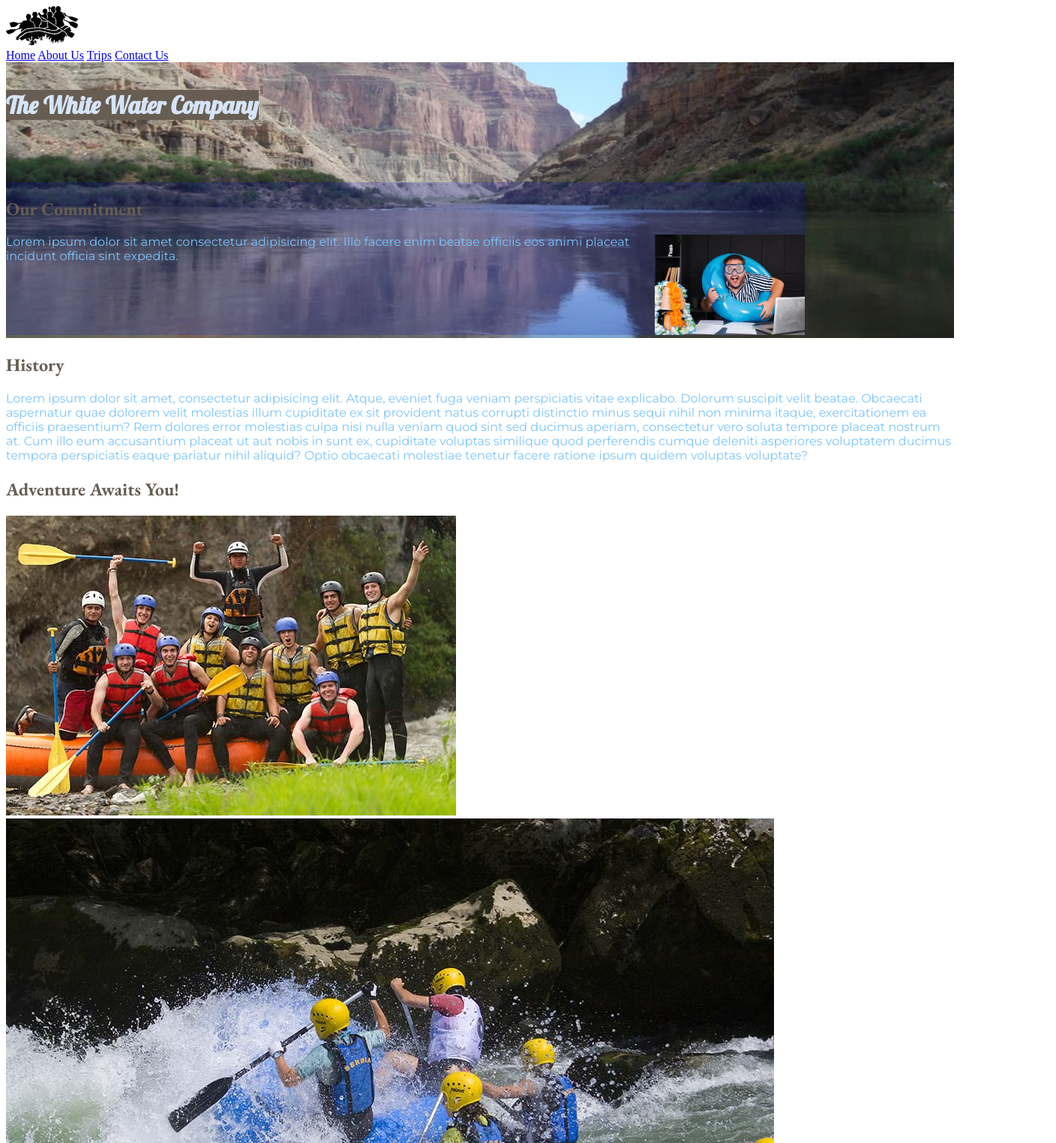
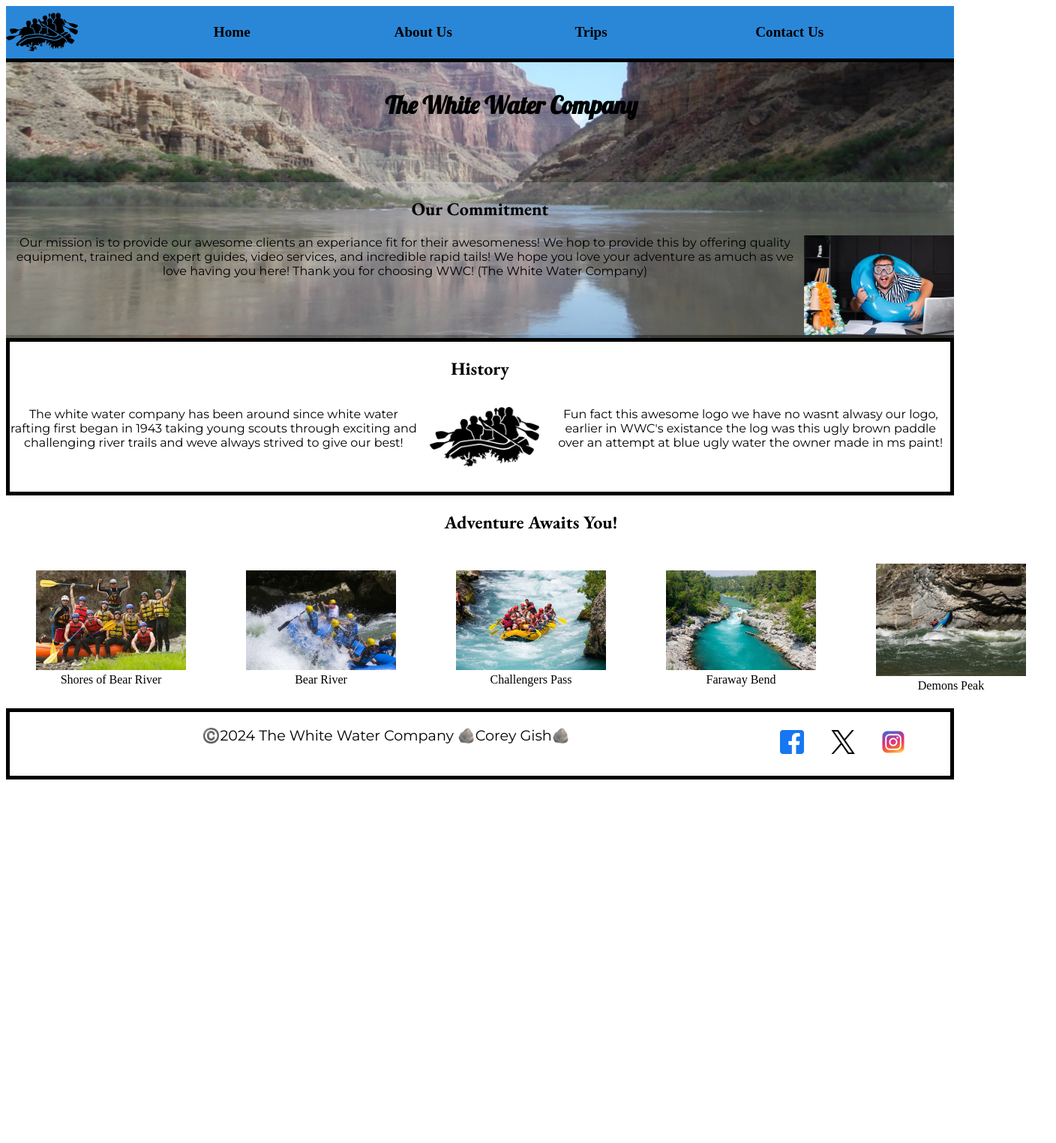
Before and after one commit to CoreyfromtheQuarry/wdd130, a plain HTML site: page wwr/about.html in a window 1280 px wide. Shown: the whole page at 75% size, 1408 px wide, since content can reach past the window. After the commit the page ends 1048 px from the top, so only its background shows below. Drawn offline with nearby package versions, Linux system fonts and the light colour scheme.

Commit message:
made massive changes to css styling

```diff
--- a/wwr/about.html
+++ b/wwr/about.html
@@ -9,9 +9,11 @@
         <link rel="stylesheet" href="styles/rafting.css">
     </head>
     <body>
-        <header>
-            <img src="images/logo.png" alt="wwr logo">
-            <nav>
+        <header class="grid">
+            <div class="logo-box">
+                <img class="logo" src="images/logo-nobg.png" alt="wwr logo">
+            </div>
+            <nav class="navigation">
                 <a href="index.html">Home</a>
                 <a href="about.html">About Us</a>
                 <a href="trips.html">Trips</a>
@@ -21,29 +23,52 @@
         <main>
             <div class="hero">
                 <img class="banner" src="images/hero.jpg" alt="wide view of an earth river nestled in a red rock vally">
+                <div class="banner-box">
                     <h1>The White Water Company</h1>
                     <article>
                         <h2>Our Commitment</h2>
                         <img src="images/happy_guy.webp" alt="a very happy employee" width="200">
-                    <p>Lorem ipsum dolor sit amet consectetur adipisicing elit. Illo facere enim beatae officiis eos animi placeat incidunt officia sint expedita.</p>
+                        <p>Our mission is to provide our awesome clients an experiance fit for their awesomeness! We hop to provide this by offering quality equipment, trained and expert guides, video services, and incredible rapid tails! We hope you love your adventure as amuch as we love having you here! Thank you for choosing WWC! (The White Water Company)</p>
                     </article>
-                <section>
+                </div>
+                <section class="history-grid">
                     <h2>History</h2>
-                    <p>Lorem ipsum dolor sit amet, consectetur adipisicing elit. Atque, eveniet fuga veniam perspiciatis vitae explicabo. Dolorum suscipit velit beatae. Obcaecati aspernatur quae dolorem velit molestias illum cupiditate ex sit provident natus corrupti distinctio minus sequi nihil non minima itaque, exercitationem ea officiis praesentium? Rem dolores error molestias culpa nisi nulla veniam quod sint sed ducimus aperiam, consectetur vero soluta tempore placeat nostrum at. Cum illo eum accusantium placeat ut aut nobis in sunt ex, cupiditate voluptas similique quod perferendis cumque deleniti asperiores voluptatem ducimus tempora perspiciatis eaque pariatur nihil aliquid? Optio obcaecati molestiae tenetur facere ratione ipsum quidem voluptas voluptate?</p>
+                    <div class="history-flex">
+                        <p>The white water company has been around since white water rafting first began in 1943 taking young scouts through exciting and challenging river trails and weve always strived to give our best!</p>
+                        <img class="history-img" src="images/logo.png" alt="History logo">
+                        <p>Fun fact this awesome logo we have no wasnt alwasy our logo, earlier in WWC's existance the log was this ugly brown paddle over an attempt at blue ugly water the owner made in ms paint!</p>
+                    </div>
                 </section>
-                <section>
+                <section class="adventure-grid">
                     <h2>Adventure Awaits You!</h2>
+                    <div class="adventure-flex">
+                        <figure>
                             <img src="images/adventure1.jpg" alt="crew getting ready to raft">
+                            <figcaption>Shores of Bear River</figcaption>
+                        </figure>
+                        <figure>
                             <img src="images/adventure2.jpg" alt="crew on the water">
+                            <figcaption>Bear River</figcaption>
+                        </figure>
+                        <figure>
                             <img src="images/adventure3.jpg" alt="crew on the water hitting a rapid">
+                            <figcaption>Challengers Pass</figcaption>
+                        </figure>
+                        <figure>
                             <img src="images/adventure4.jpg" alt="crew far along the river">
+                            <figcaption>Faraway Bend</figcaption>
+                        </figure>
+                        <figure>
                             <img src="images/adventure5.jpg" alt="a solo adventurer hitting a big rapid">
+                            <figcaption>Demons Peak</figcaption>
+                        </figure>
+                    </div>
                 </section>
             </div>
         </main>
-        <footer>
+        <footer class="footer-grid">
             <p>©️2024 The White Water Company 🪨Corey Gish🪨</p>
-            <nav>
+            <nav class="footer-flex">
                 <a href="https://www.facebook.com/">
                     <img src="images/facebook_logo.webp" alt="facebook">
                 </a>
--- a/wwr/styles/rafting.css
+++ b/wwr/styles/rafting.css
@@ -19,43 +19,136 @@
 
 h1 {
     font-family: var(--title-font);
-    color: var(--secondary-color);
+    color: black;
     position: absolute;
     top: 1rem;
-    background-color: #675D52;
+    left: 40%;
 }
 
 h2 {
     font-family: var(--heading-font);
-    color: var(--accent2-color);
+    color:black;
+    text-align: center;
 }
 
 p {
     font-family: var(--paragraph-font);
-    color: var(--accent3-color);
+    color: black;
+    text-align: center;
+}
+
+header {
+    display: grid;
+    grid-template-columns: 1fr 4fr;
+    background-color: #2a87d8;
+    border-bottom: solid black 5px;
+
+}
+
+.logo-box {
+    display: flex;
+    justify-items: center;
+    align-items: center;
+}
+
+.logo {
+    width: 6rem;
+    height: auto;
+}
+
+nav {
+    display: flex;
+    margin: 1.5rem;
+}
+
+nav a {
+    flex: 100%;
+    font-weight: 700;
+    font-size: larger;
+    color: black;
+    text-decoration: none;
+    justify-items: center;
+    align-items: center;
+}
+
+.banner-box {
+    display: flex;
 }
 
 .hero {
     position: relative;
 }
 
+.banner {
+    display: flex;
+    width: 100%;
+    height: auto;
+    order: -1;
+}
+
 article {
     position: absolute;
     top: 160px;
-    background-color: rgba(10, 20, 200, .2);
+    background-color: rgba(246, 246, 249, 0.2);
+    justify-items: center;
+    align-items: center;
 }
 
 article img {
     float: right;
 }
 
-header img {
-    width: 6rem;
+.history-grid {
+    display: grid;
+    grid-template-rows: 1fr 5fr;
+    border: solid black 5px;
+    height: 200px;
+    width: auto;
+}
+
+.history-flex {
+    display: flex;
+}
+
+.history-img {
+    margin: 1rem;
+    height: 80px;
+    width: auto;
+}
+
+.adventure-grid {
+    display: grid;
+    grid-template-rows: 1fr 3fr;
+}
+
+.adventure-flex {
+    display: flex;
+    align-items: center;
+    justify-content: space-around;
+    text-align: center;
+}
+
+figure img {
+    width: 200px;
     height: auto;
 }
 
-.banner {
-    display: block;
-    width: 100%;
+.footer-grid {
+    display: grid;
+    grid-template-columns: 4fr 1fr;
+    border: solid black 5px;
     height: auto;
+    width: auto;
 }
+
+.footer-flex {
+    justify-content: space-evenly;
+}
+
+footer p {
+    font-size: larger;
+}
+
+footer img {
+    height: 2rem;
+}
```
Also changed, not shown: wwr/images/logo-nobg.png (added). Lines whose indentation alone changed are shown as unchanged.
